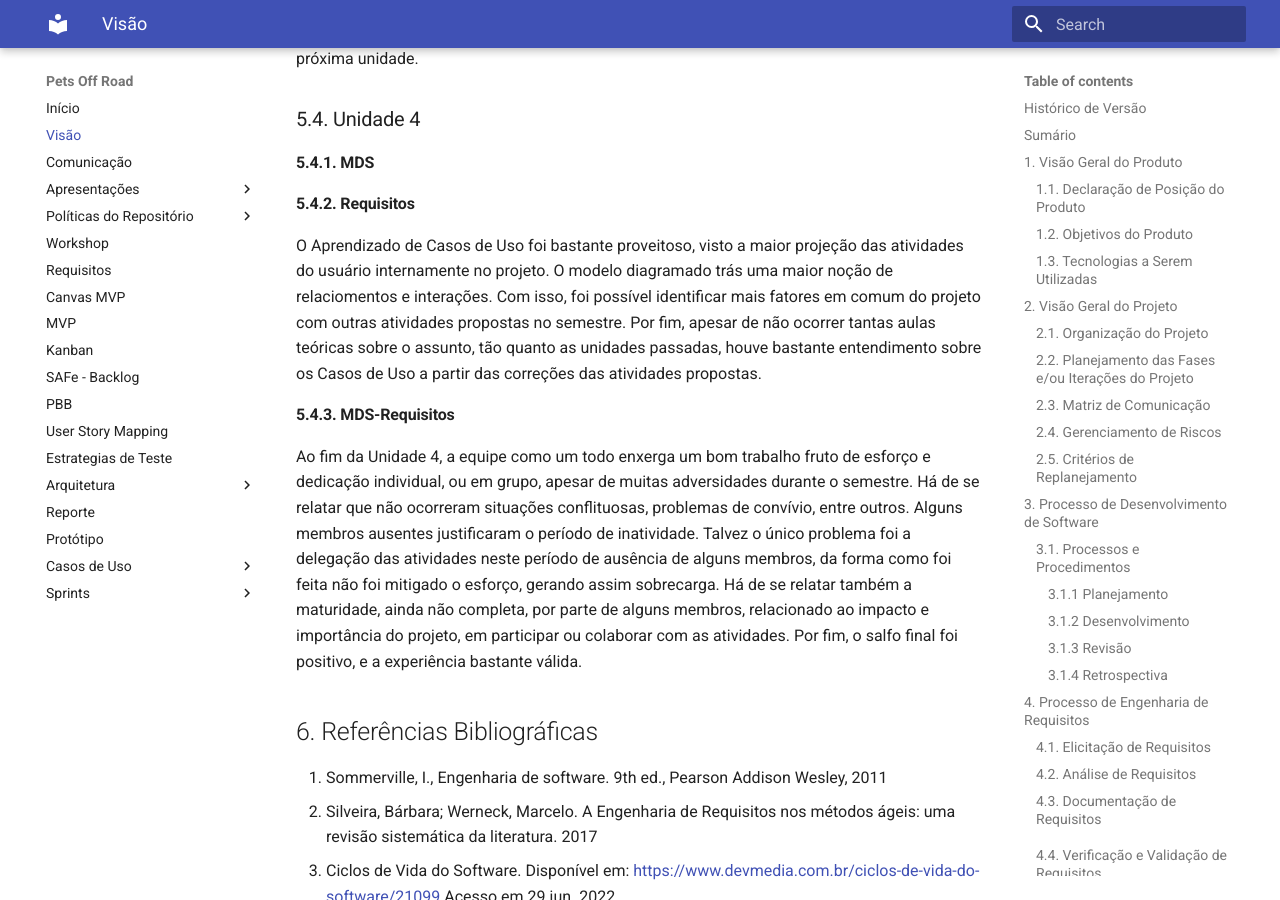
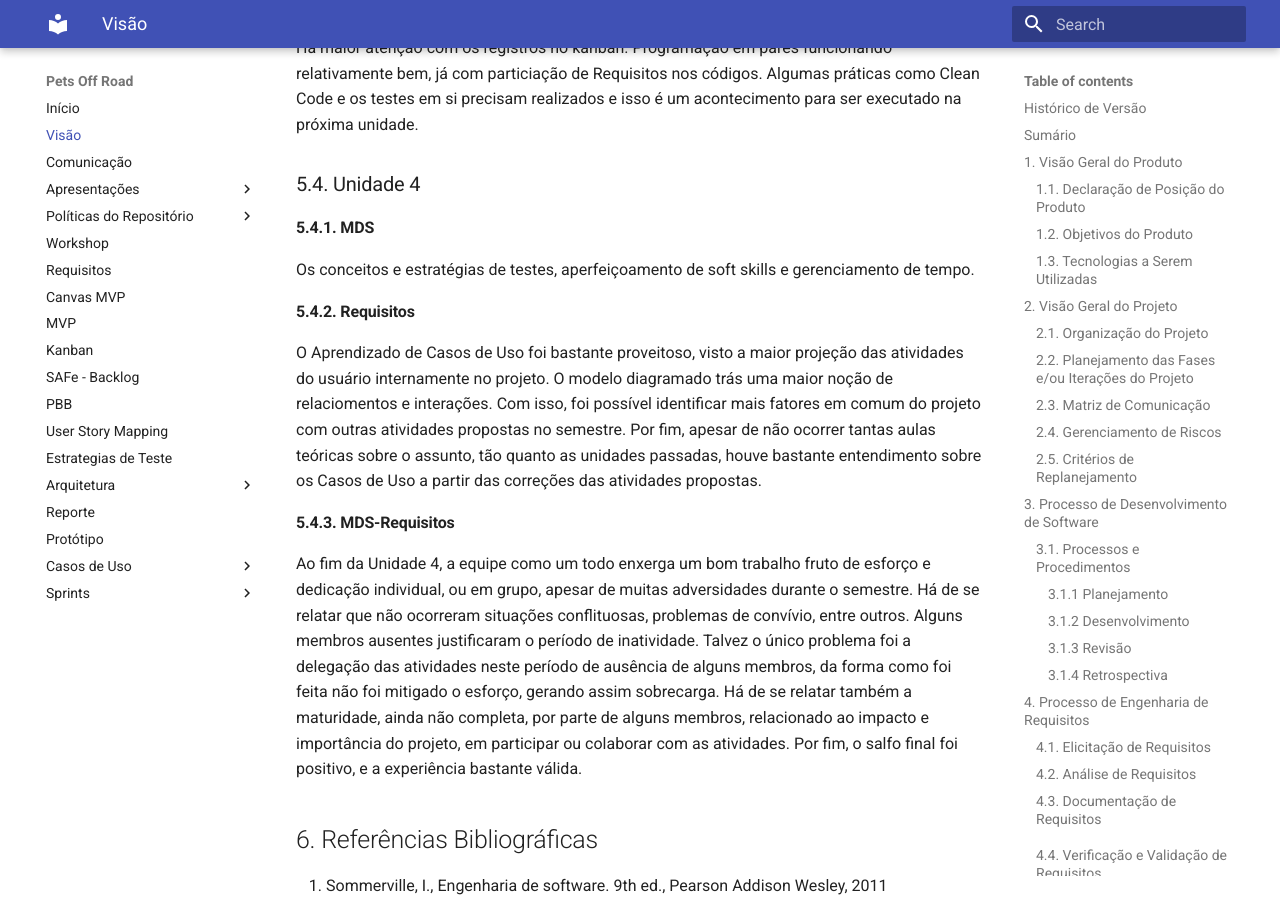
Before and after one commit to mdsreq-fga-unb/2022.1-pets-off-road, an MkDocs documentation site: the page built from docs/doc_visao.md, in a window 1280 px wide and 900 px high, scrolled down 15078 px. Built offline with MkDocs 1.6.1 and Material for MkDocs 9.7.7, drawn with Linux system fonts in a browser that asks for light colours; some of the changed text lies outside the part shown.

```diff
--- a/docs/doc_visao.md
+++ b/docs/doc_visao.md
@@ -308,6 +309,8 @@ Ocorrência de Ajuste de metodologia ágil. Todos os membros do time entendem a
 
 ### 5.4. Unidade 4
 #### 5.4.1. MDS
+
+Os conceitos e estratégias de testes, aperfeiçoamento de soft skills e gerenciamento de tempo.
 #### 5.4.2. Requisitos
 
 O Aprendizado de Casos de Uso foi bastante proveitoso, visto a maior projeção das atividades do usuário internamente no projeto. O modelo diagramado trás uma maior noção de relaciomentos e interações. Com isso, foi possível identificar mais fatores em comum do projeto com outras atividades propostas no semestre.
```
Also changed, not shown: other parts of docs/doc_visao.md (+1 -0 lines).
